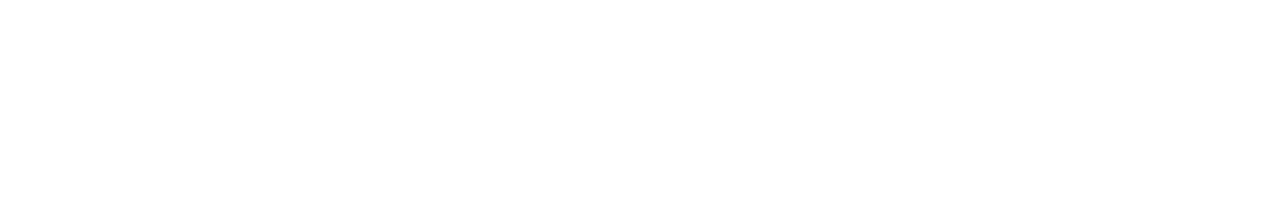
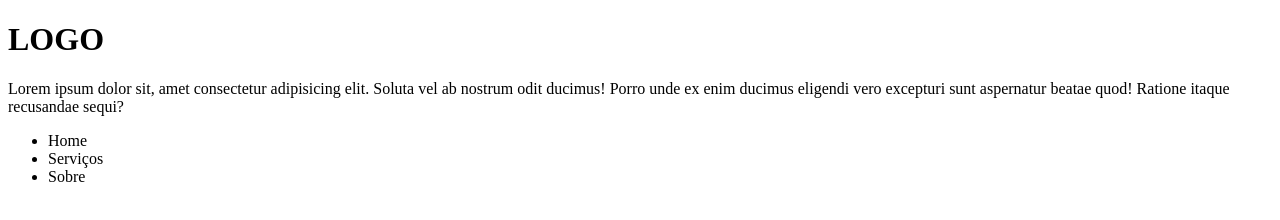
Before and after one commit to gcanonica/profileinformatica, a plain HTML site: page index.html in a window 1280 px wide. Drawn offline with Linux system fonts and the light colour scheme.

Commit message:
Update index.html

```diff
--- a/index.html
+++ b/index.html
@@ -4,11 +4,18 @@
     <meta charset="UTF-8">
     <meta name="viewport" content="width=device-width, initial-scale=1.0">
     <title>Profile Informatica</title>
+
 </head>
 <body>
     <header>
+        <h1>LOGO</h1>
+        <p>Lorem ipsum dolor sit, amet consectetur adipisicing elit. Soluta vel ab nostrum odit ducimus! Porro unde ex enim ducimus eligendi vero excepturi sunt aspernatur beatae quod! Ratione itaque recusandae sequi?</p>
         <nav>
-
+            <ul>
+                <li>Home</li>
+                <li>Serviços</li>
+                <li>Sobre</li>
+            </ul>
         </nav>
     </header>
 <article>
```
